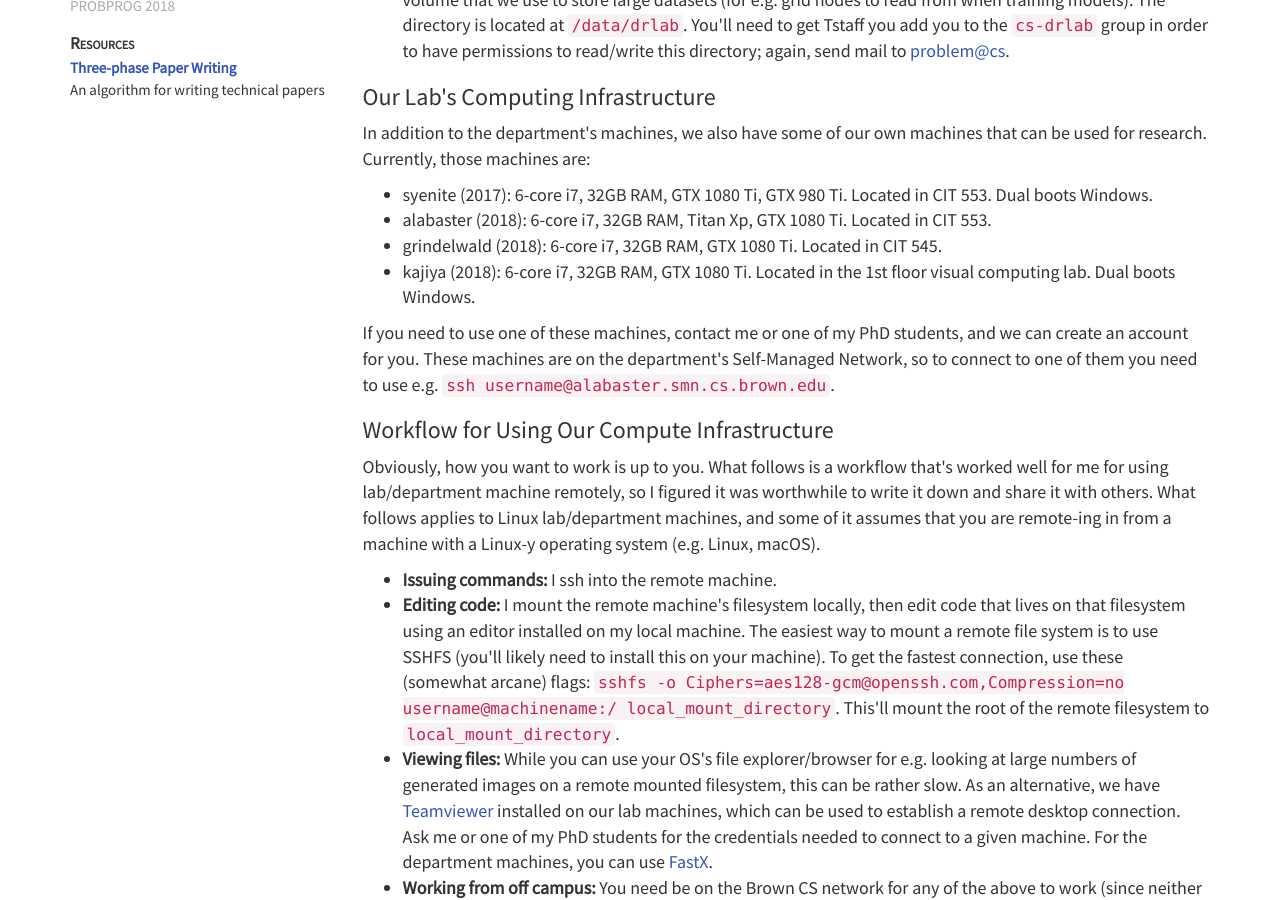
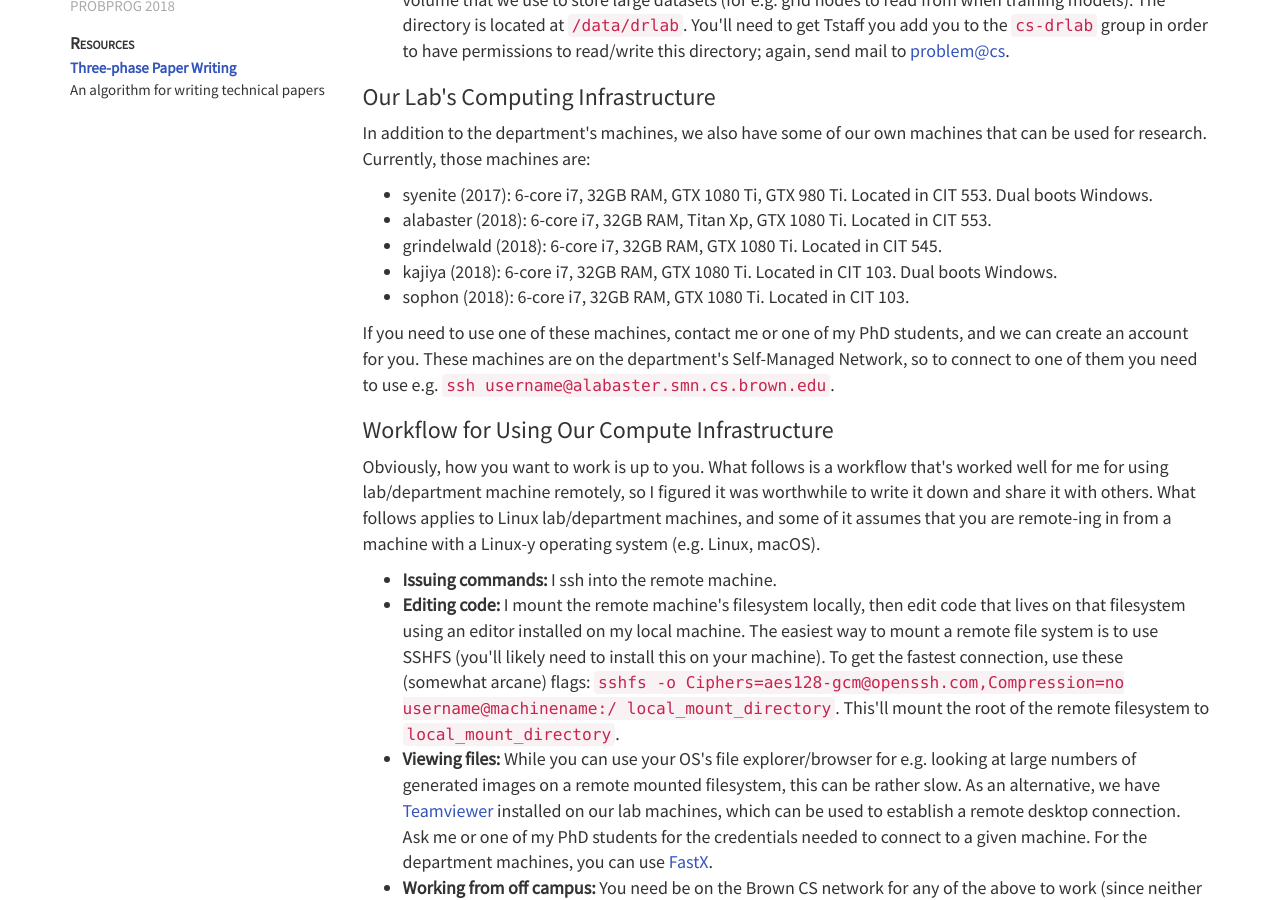
Before and after one commit to dritchie/dritchie.github.io, a Jekyll site: the page built from getting_started.html, in a window 1280 px wide and 900 px high, scrolled down 995 px. Built offline with Jekyll 4.4.1, drawn with Linux system fonts in a browser that asks for light colours.

Commit message:
Add sophon to list of lab machines.

```diff
--- a/getting_started.html
+++ b/getting_started.html
@@ -62,7 +62,10 @@ layout: post
             grindelwald (2018): 6-core i7, 32GB RAM, GTX 1080 Ti. Located in CIT 545.
         </li>
         <li>
-            kajiya (2018): 6-core i7, 32GB RAM, GTX 1080 Ti. Located in the 1st floor visual computing lab. Dual boots Windows.
+            kajiya (2018): 6-core i7, 32GB RAM, GTX 1080 Ti. Located in CIT 103. Dual boots Windows.
+        </li>
+        <li>
+            sophon (2018): 6-core i7, 32GB RAM, GTX 1080 Ti. Located in CIT 103.
         </li>
     </ul>
 
```
